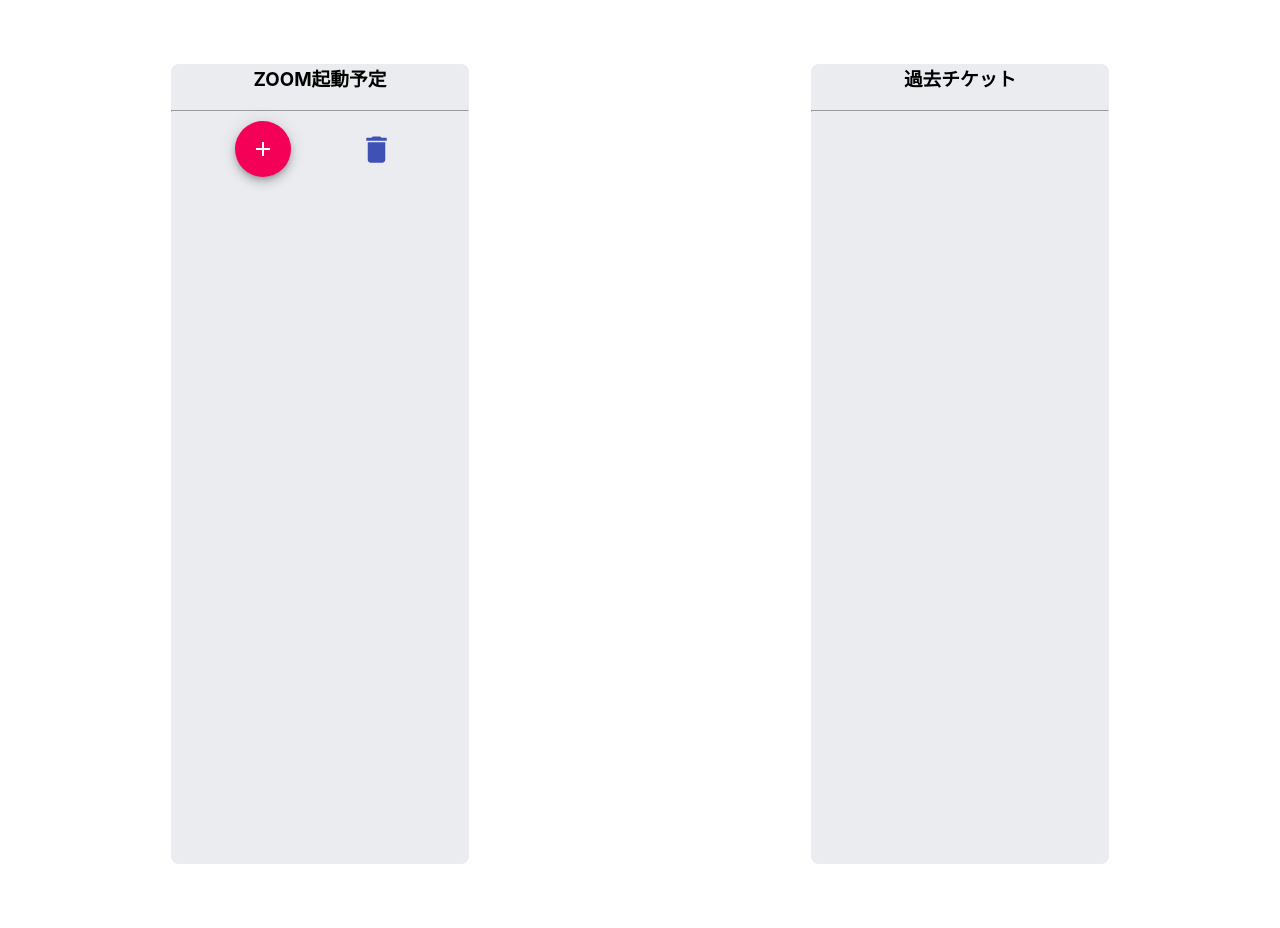
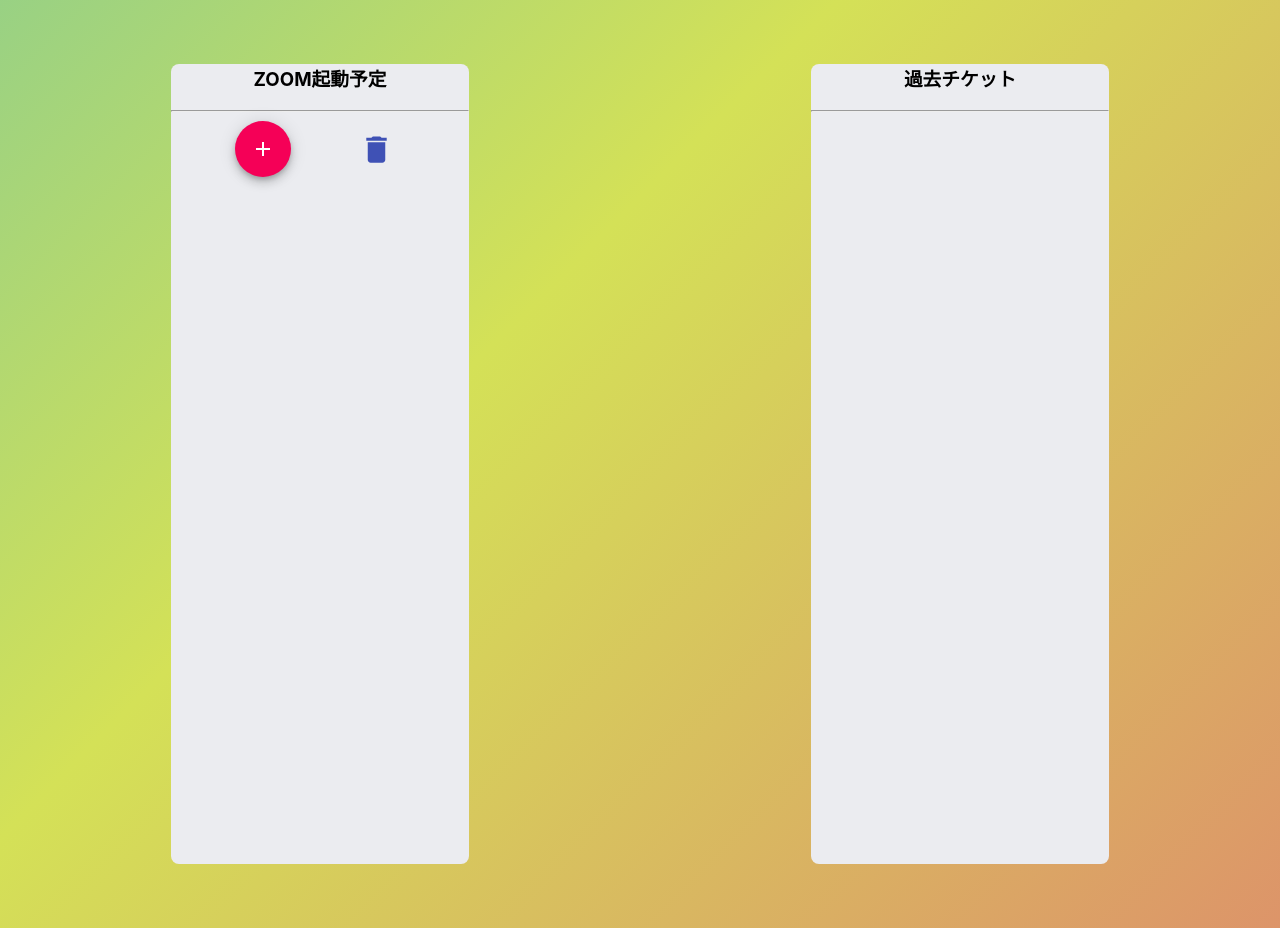
Before and after one commit to kumo2kumo/ReactQuestTeam2, a React (Create React App) app in the folder team2/client/: page / in a window 1280 px wide. Built offline with nearby package versions, Linux system fonts and the light colour scheme.

Commit message:
ADD: 背景アニメーション追加

```diff
--- a/team2/client/src/index.css
+++ b/team2/client/src/index.css
@@ -5,7 +5,25 @@
     sans-serif;
   -webkit-font-smoothing: antialiased;
   -moz-osx-font-smoothing: grayscale;
+
+  /* backgroundアニメーション */
+  background: linear-gradient(-45deg, #e73c7e,#d4e157,#03a9f4, #26c6da);
+  background-size: 400% 400%;
+  animation: gradient 15s ease infinite;
 }
+
+@keyframes gradient {
+  0% {
+    background-position: 0% 50%;
+  }
+  50% {
+    background-position: 100% 50%;
+  }
+  100% {
+    background-position: 0% 50%;
+  }
+}
+/* backgroundアニメーション */
 
 code {
   font-family: source-code-pro, Menlo, Monaco, Consolas, 'Courier New',
```
